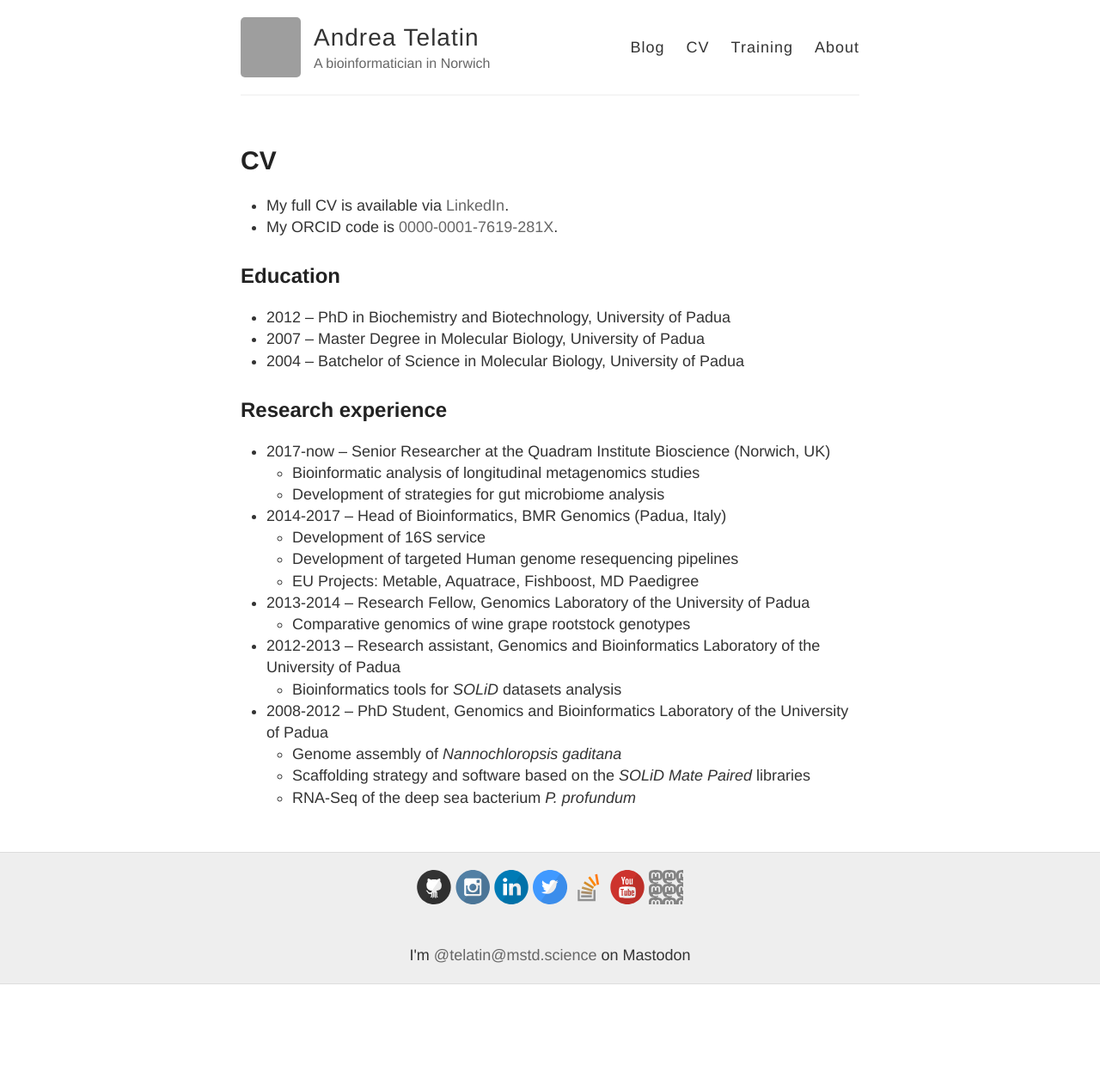
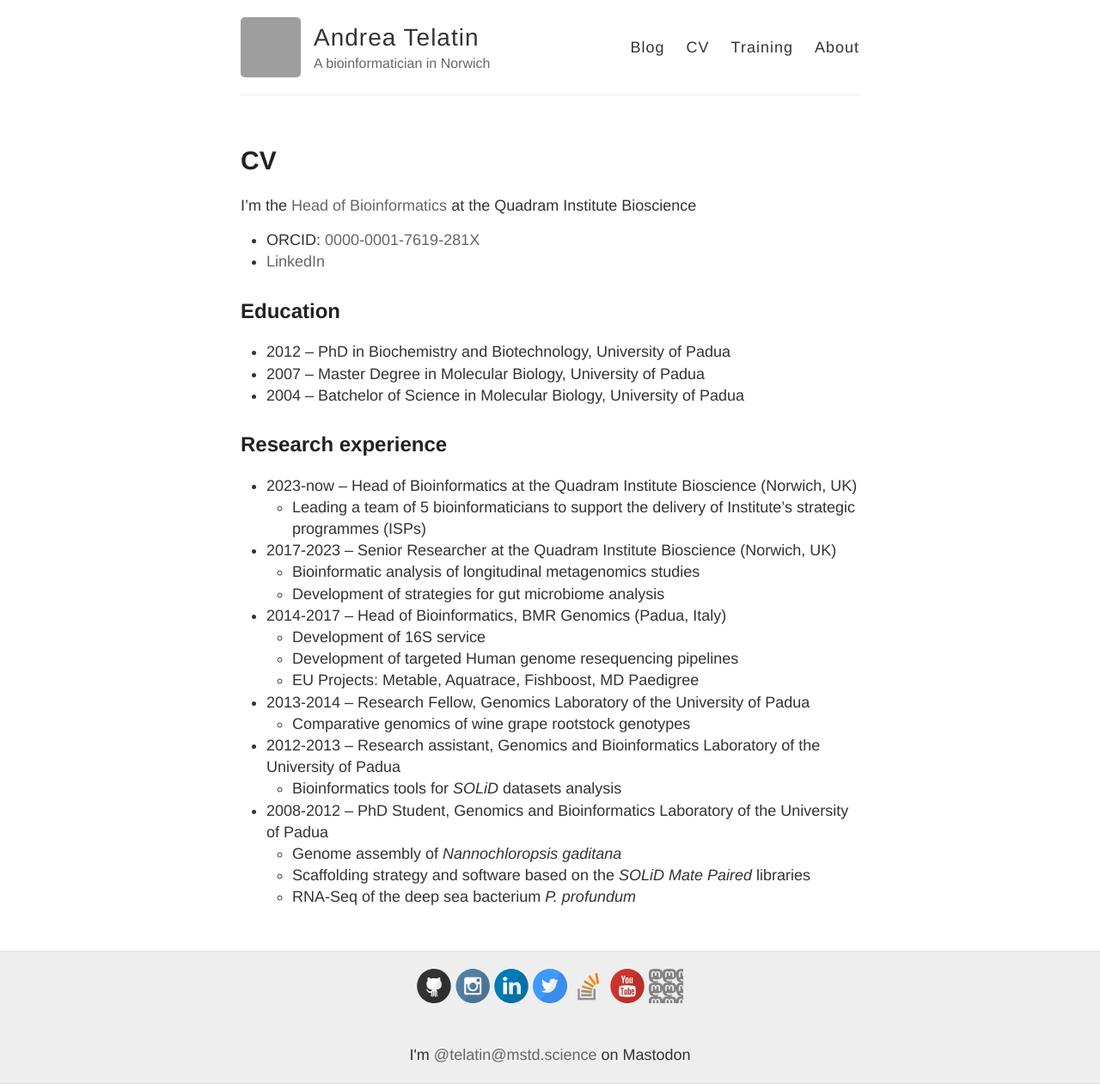
Before and after one commit to telatin/telatin.github.io, a Jekyll site: the page built from cv.md, in a window 1280 px wide. Shown: the whole page at 86% size. Built offline with Jekyll 4.4.1, drawn with Linux system fonts in a browser that asks for light colours; before the commit the page ends 1145 px from its top, so only the background shows below that; grey boxes are pictures that could not be loaded.

Commit message:
Update cv.md

```diff
--- a/cv.md
+++ b/cv.md
@@ -4,9 +4,12 @@ title: CV
 permalink: /cv/
 ---
 
-* My full CV is available via [LinkedIn](https://www.linkedin.com/in/andreatelatin).
-* My ORCID code is [0000-0001-7619-281X](https://orcid.org/0000-0001-7619-281X).
 
+> I'm the [Head of Bioinformatics](https://quadram.ac.uk/people/andrea-telatin/) at the Quadram Institute Bioscience
+
+
+* ORCID: [0000-0001-7619-281X](https://orcid.org/0000-0001-7619-281X)
+* [LinkedIn](https://www.linkedin.com/in/andreatelatin)
 
 ## Education
 
@@ -16,7 +19,9 @@ permalink: /cv/
 
 ## Research experience
 
- * 2017-now -- Senior Researcher at the Quadram Institute Bioscience (Norwich, UK)
+ * 2023-now -- Head of Bioinformatics  at the Quadram Institute Bioscience (Norwich, UK)
+   * Leading a team of 5 bioinformaticians to support the delivery of Institute's strategic programmes (ISPs)
+ * 2017-2023 -- Senior Researcher at the Quadram Institute Bioscience (Norwich, UK)
    * Bioinformatic analysis of longitudinal metagenomics studies
    * Development of strategies for gut microbiome analysis
  * 2014-2017 -- Head of Bioinformatics, BMR Genomics (Padua, Italy)
```
